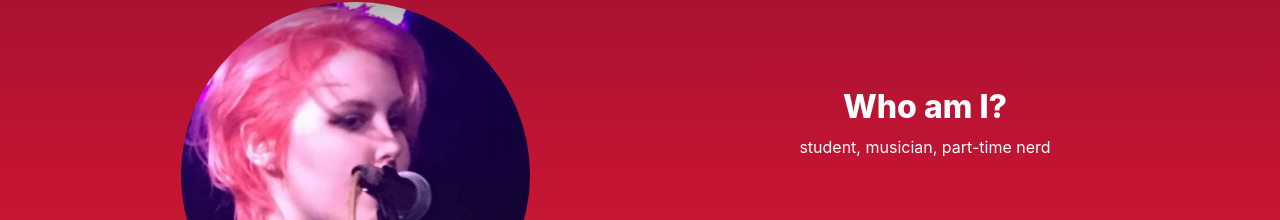
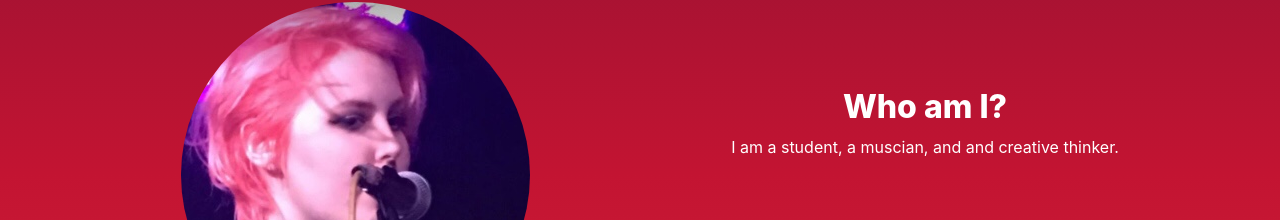
Before and after one commit to KatherineFlannery/donkeykong, a website with bundled scripts: page bumby/index.html in a window 1280 px wide. Shown: the part 1739-1959 px from the top of the page. Built offline with nearby package versions, Linux system fonts and the light colour scheme; a script that the page names is missing.

Commit message:
Update index.html

```diff
--- a/bumby/index.html
+++ b/bumby/index.html
@@ -81,7 +81,7 @@
 							<h2 class="donkeykongtext2">Who am I?</h2>
 
 
-							<p>student, musician, part-time nerd</p>
+							<p>I am a student, a muscian, and and creative thinker.</p>
 							<a class="btn btn-primary btn-xl rounded-pill mt-5" href="aboutcontact.html">Learn more</a>
 						</div>
 					</div>
```
